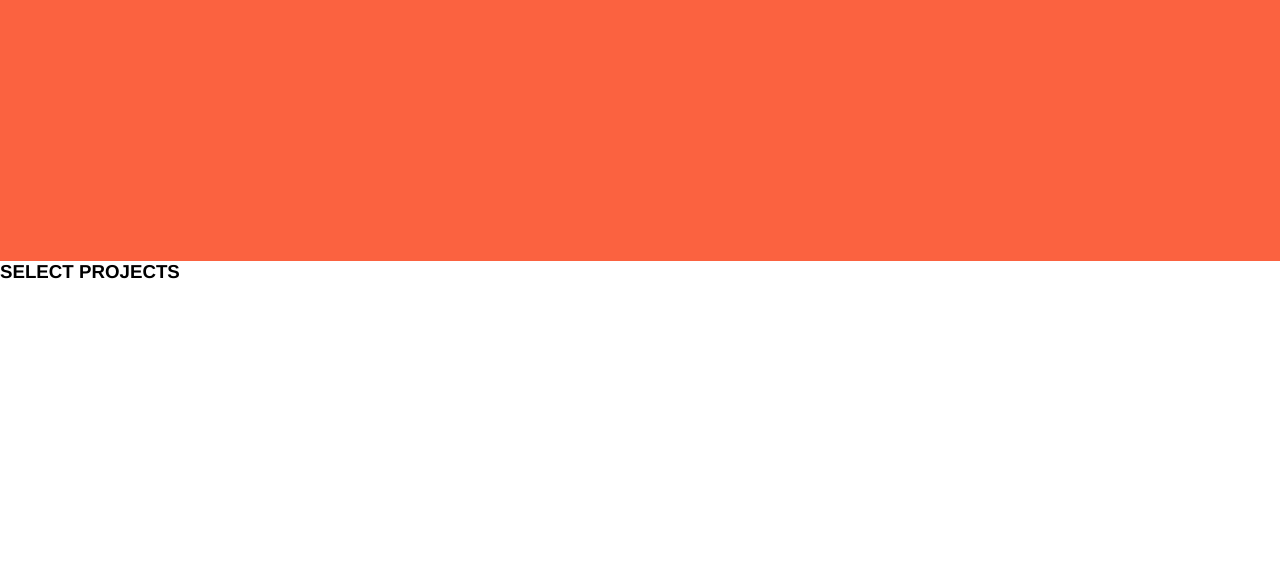
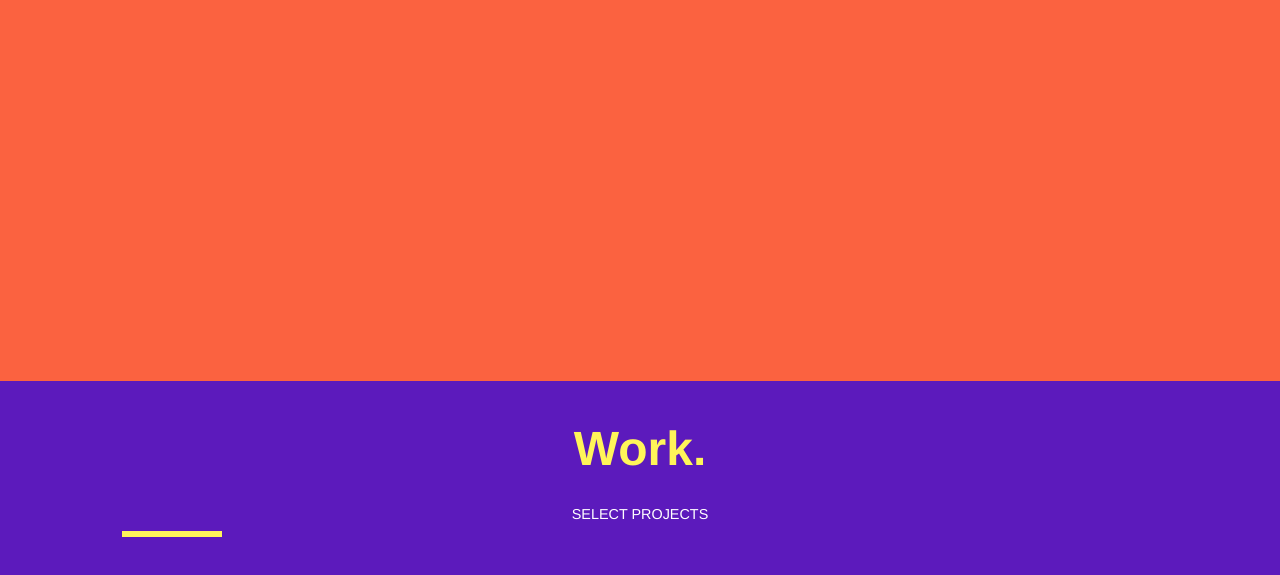
Before and after one commit to silviagb2/Front-End-Portfolio, a plain HTML site: page index.html in a window 1280 px wide. Shown: the part 339-914 px from the top of the page. Before the commit the page ends 800 px from the top, so only its background shows below. Drawn offline with Linux system fonts and the light colour scheme.

Commit message:
sección Work creada

```diff
--- a/index.html
+++ b/index.html
@@ -26,12 +26,16 @@
         </section>
     </header>
 
-
-
     <main>
         <section id="projects">
-            <h3>SELECT PROJECTS</h3>
-
+            <h3>Work.</h3>
+            <div class="projects__subtitle">
+                <h4>SELECT PROJECTS</h4>
+                <p class="projects__underline"></p>
+            </div>
+            <div class="projects__articles">
+                <article class="project-tile"></article>
+            </div>
         </section>
     </main>
         <section id="contact">
--- a/main.css
+++ b/main.css
@@ -5,7 +5,7 @@
 
 header {
     background-color: #fb6240;
-    height: 600px;
+    height: 90vh;
     position: relative;
 }
 
@@ -45,3 +45,37 @@ h2 {
     top: 290px;
     left: 35px;
 }
+
+/* Work */
+#projects {
+    background-color: #5c1abc;
+}
+
+h3 {
+    color: #fff559;
+    font-size: 3em;
+    padding: 40px 0 30px 0;
+    text-align: center;
+    position: relative;
+}
+
+h4 {
+    color: white;
+    font-weight: 100;
+    text-align: center;
+    font-size: 0.9rem;
+}
+
+.projects__subtitle {
+    height: 70px;
+    position: relative;
+}
+
+.projects__underline {
+    background-color: #fff55a;
+    width: 100px;
+    height: 6px;
+    position: absolute;
+    top: 25px;
+    left: 122px;
+}
```
